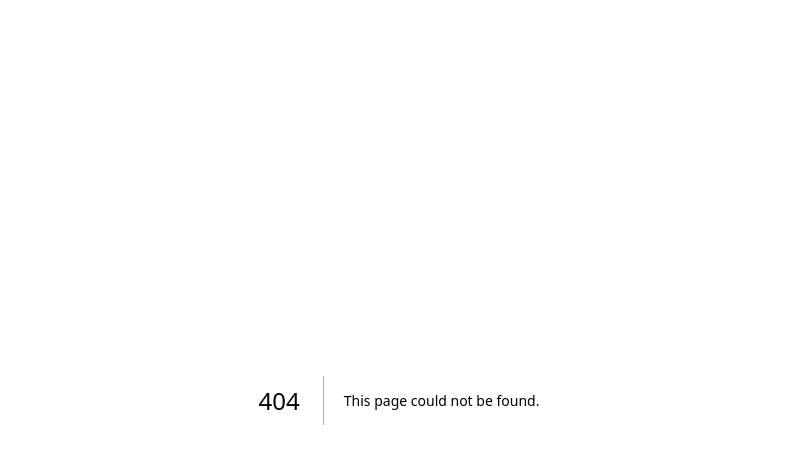
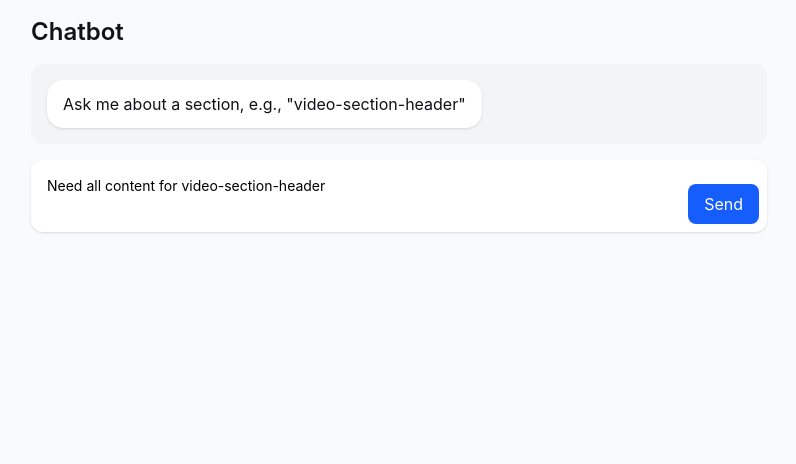
Before and after one commit to darshanchipade/search-ui, a Next.js app: page /ChatBot in a window 1280 px wide. Before the commit this address had no page. Shown: the top 464 px of the page, without its empty margins (241-1037 px from the left). Built offline with nearby package versions, Linux system fonts and the light colour scheme.

Commit message:
Added Chat bot

```diff
--- /dev/null
+++ b/pages/ChatBot.jsx
@@ -0,0 +1,109 @@
+'use client';
+
+import React, { useState, useRef, useEffect } from 'react';
+
+function ChatMessage({ role, content }) {
+  const isUser = role === 'user';
+  const isJson = typeof content !== 'string';
+
+  return (
+    <div className={`flex ${isUser ? 'justify-end' : 'justify-start'} w-full`}>
+      <div
+        className={`${isUser ? 'bg-blue-600 text-white' : 'bg-white text-[#111215]'} max-w-[80%] rounded-2xl px-4 py-3 shadow`}
+      >
+        {isJson ? (
+          <pre className="font-mono text-sm whitespace-pre-wrap break-words overflow-x-auto">
+            {JSON.stringify(content, null, 2)}
+          </pre>
+        ) : (
+          <div className="whitespace-pre-wrap break-words">{content}</div>
+        )}
+      </div>
+    </div>
+  );
+}
+
+export default function ChatBot() {
+  const [input, setInput] = useState('Need all content for video-section-header');
+  const [messages, setMessages] = useState([
+    { role: 'assistant', content: 'Ask me about a section, e.g., "video-section-header"' }
+  ]);
+  const [isLoading, setIsLoading] = useState(false);
+  const listRef = useRef(null);
+
+  useEffect(() => {
+    if (listRef.current) {
+      listRef.current.scrollTop = listRef.current.scrollHeight;
+    }
+  }, [messages]);
+
+  const send = async () => {
+    const trimmed = input.trim();
+    if (!trimmed) return;
+    setMessages(prev => [...prev, { role: 'user', content: trimmed }]);
+    setInput('');
+    setIsLoading(true);
+
+    try {
+      const res = await fetch('/api/chatbot/query', {
+        method: 'POST',
+        headers: { 'Content-Type': 'application/json' },
+        body: JSON.stringify({ message: trimmed, limit: 10 })
+      });
+      const data = await res.json();
+
+      const summary = Array.isArray(data)
+        ? `Found ${data.length} items for your request.`
+        : 'Here are your results';
+      setMessages(prev => [
+        ...prev,
+        { role: 'assistant', content: summary },
+        { role: 'assistant', content: data }
+      ]);
+    } catch (e) {
+      setMessages(prev => [...prev, { role: 'assistant', content: 'Something went wrong. Please try again.' }]);
+    } finally {
+      setIsLoading(false);
+    }
+  };
+
+  const onKeyDown = (e) => {
+    if (e.key === 'Enter' && !e.shiftKey) {
+      e.preventDefault();
+      send();
+    }
+  };
+
+  return (
+    <div className="min-h-screen bg-gray-50 flex flex-col items-center">
+      <div className="w-full max-w-3xl flex flex-col gap-4 p-4">
+        <h1 className="text-2xl font-semibold text-[#111215]">Chatbot</h1>
+
+        <div ref={listRef} className="flex-1 overflow-auto bg-gray-100 rounded-xl p-4 h-[60vh] flex flex-col gap-3">
+          {messages.map((m, i) => (
+            <ChatMessage key={i} role={m.role} content={m.content} />
+          ))}
+          {isLoading && <div className="text-center text-sm text-gray-500">Thinking…</div>}
+        </div>
+
+        <div className="bg-white rounded-xl shadow p-2 flex gap-2 items-end">
+          <textarea
+            className="flex-1 resize-none border-0 outline-none p-2 text-sm"
+            rows={2}
+            value={input}
+            onChange={e => setInput(e.target.value)}
+            onKeyDown={onKeyDown}
+            placeholder="Type a message..."
+          />
+          <button
+            onClick={send}
+            disabled={isLoading}
+            className="bg-blue-600 text-white px-4 py-2 rounded-lg disabled:opacity-50"
+          >
+            Send
+          </button>
+        </div>
+      </div>
+    </div>
+  );
+}
--- a/pages/index.js
+++ b/pages/index.js
@@ -1,5 +1,6 @@
 import React, { useState, useEffect } from 'react';
 import Head from 'next/head';
+import Link from 'next/link';
 import ChatScreen from './ChatScreen';
 
 export default function Home() {
@@ -115,6 +116,9 @@ export default function Home() {
 
       <main className="flex justify-center items-start pt-10 bg-gray-50 min-h-screen">
         <div className="w-full max-w-4xl">
+          <div className="flex justify-end mb-4">
+            <Link href="/ChatBot" className="text-blue-600 hover:underline">Open Chat</Link>
+          </div>
           <ChatScreen
             searchQuery={query}
             setSearchQuery={setQuery}
```
